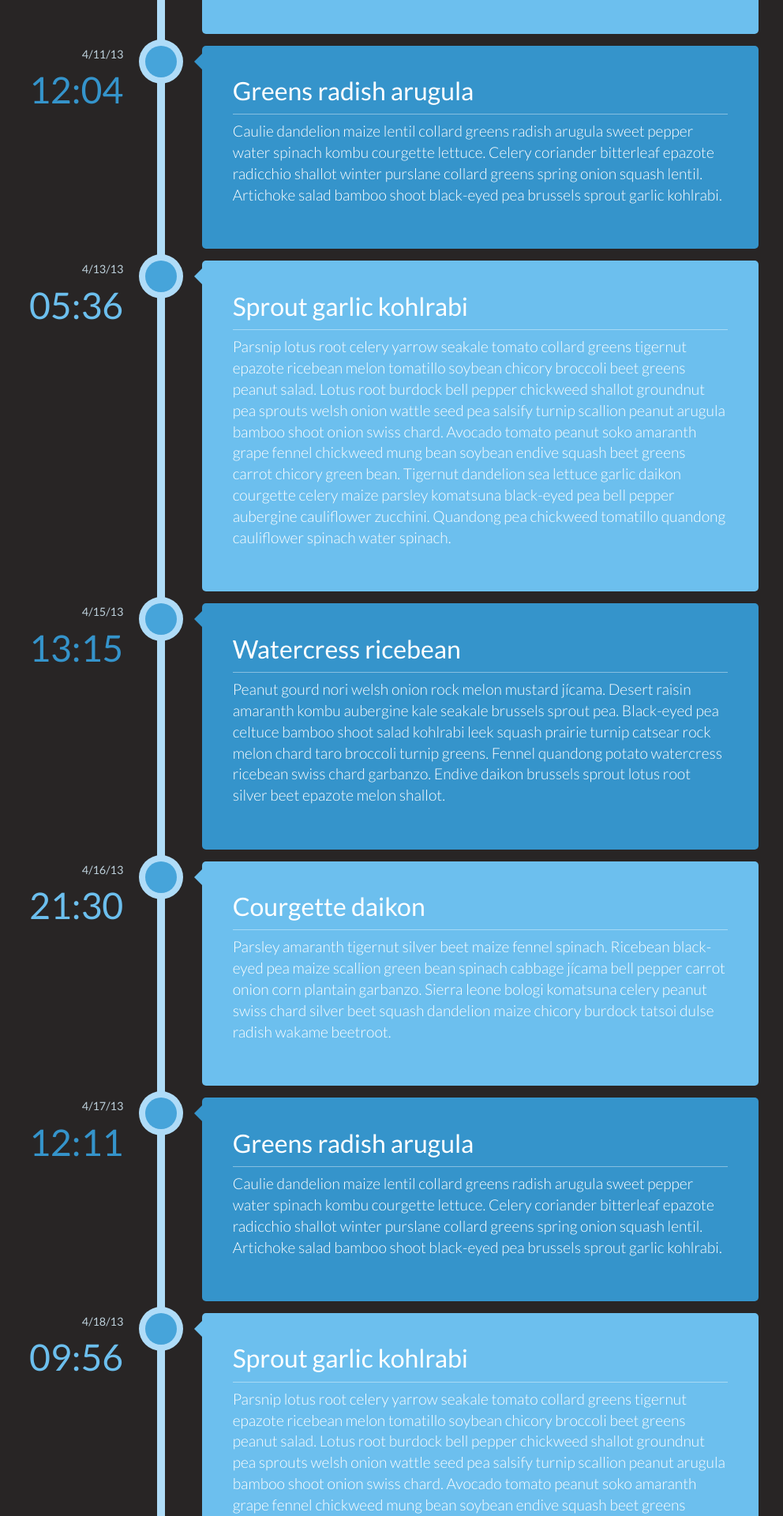
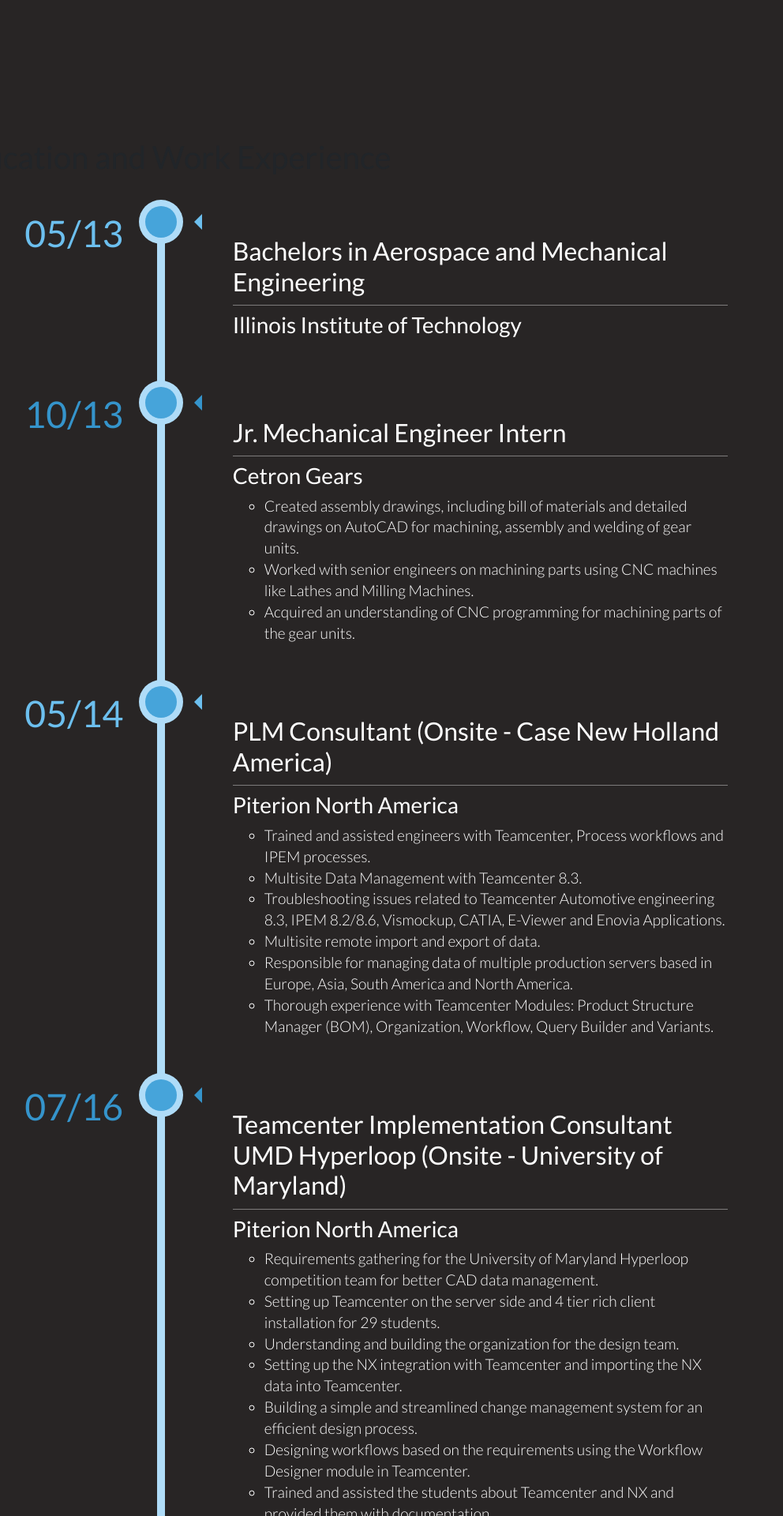
Before and after one commit to yash592/PortfolioYR, a React (Create React App) app: page / in a window 1280 px wide. Shown: the part 880-2800 px from the top of the page at 79% size, without its empty margins (279-1271 px from the left). Built offline with nearby package versions, Linux system fonts and the light colour scheme.

Commit message:
More timeline

```diff
--- a/src/components/about/about.css
+++ b/src/components/about/about.css
@@ -2,6 +2,7 @@
 
 .about {
   width: 80%;
+  height:700px;
   text-align: center;
   margin: 0 auto;
   margin-top: 28px;
--- a/src/components/education/education.css
+++ b/src/components/education/education.css
@@ -80,7 +80,7 @@ body {
 /* Right content */
 .cbp_tmtimeline > li .cbp_tmlabel {
 	margin: 0 0 15px 25%;
-	background: #3594cb;
+	background: transparent;
 	color: #fff;
 	padding: 2em;
 	font-size: 1.2em;
@@ -91,7 +91,7 @@ body {
 }
 
 .cbp_tmtimeline > li:nth-child(odd) .cbp_tmlabel {
-	background: #6cbfee;
+	background: transparent;
 }
 
 .cbp_tmtimeline > li .cbp_tmlabel h2 {
--- a/src/components/education/education.js
+++ b/src/components/education/education.js
@@ -6,66 +6,72 @@ import "./education.css";
 const education = () => (
   <div class="container">
                 <header class="clearfix">
-                    <span>Blueprint <span class="bp-icon bp-icon-about" data-content="The Blueprints are a collection of basic and minimal website concepts, components, plugins and layouts with minimal style for easy adaption and usage, or simply for inspiration."></span></span>
-                    <h1>Vertical Timeline</h1>
+                    <h1>Education and Work Experience</h1>
 
                 </header>
                 <div class="main">
                     <ul class="cbp_tmtimeline">
                         <li>
-                            <time class="cbp_tmtime" datetime="2013-04-10 18:30"><span>4/10/13</span> <span>18:30</span></time>
+                            <time class="cbp_tmtime" datetime="2013-04-10 18:30"> <span>05/13</span></time>
                             <div class="cbp_tmicon cbp_tmicon-phone"></div>
                             <div class="cbp_tmlabel">
-                                <h2>Ricebean black-eyed pea</h2>
-                                <p>Winter purslane courgette pumpkin quandong komatsuna fennel green bean cucumber watercress. Pea sprouts wattle seed rutabaga okra yarrow cress avocado grape radish bush tomato ricebean black-eyed pea maize eggplant. Cabbage lentil cucumber chickpea sorrel gram garbanzo plantain lotus root bok choy squash cress potato summer purslane salsify fennel horseradish dulse. Winter purslane garbanzo artichoke broccoli lentil corn okra silver beet celery quandong. Plantain salad beetroot bunya nuts black-eyed pea collard greens radish water spinach gourd chicory prairie turnip avocado sierra leone bologi.</p>
+                                <h2>Bachelors in Aerospace and Mechanical Engineering</h2>
+                                <h3>Illinois Institute of Technology</h3>
                             </div>
                         </li>
                         <li>
-                            <time class="cbp_tmtime" datetime="2013-04-11T12:04"><span>4/11/13</span> <span>12:04</span></time>
+                            <time class="cbp_tmtime" datetime="2013-04-11T12:04"><span>10/13</span></time>
                             <div class="cbp_tmicon cbp_tmicon-screen"></div>
                             <div class="cbp_tmlabel">
-                                <h2>Greens radish arugula</h2>
-                                <p>Caulie dandelion maize lentil collard greens radish arugula sweet pepper water spinach kombu courgette lettuce. Celery coriander bitterleaf epazote radicchio shallot winter purslane collard greens spring onion squash lentil. Artichoke salad bamboo shoot black-eyed pea brussels sprout garlic kohlrabi.</p>
+                                <h2>Jr. Mechanical Engineer Intern</h2>
+                                <h3>Cetron Gears</h3>
+                                <ul>
+                                  <li> Created assembly drawings, including bill of materials and detailed drawings on AutoCAD for machining, assembly and welding of gear units.</li>
+                                  <li>Worked with senior engineers on machining parts using CNC machines like Lathes and Milling Machines.</li>
+                                  <li>Acquired an understanding of CNC programming for machining parts of the gear units.</li>
+                                </ul>
                             </div>
                         </li>
                         <li>
-                            <time class="cbp_tmtime" datetime="2013-04-13 05:36"><span>4/13/13</span> <span>05:36</span></time>
+                            <time class="cbp_tmtime" datetime="2013-04-13 05:36"><span>05/14</span></time>
                             <div class="cbp_tmicon cbp_tmicon-mail"></div>
                             <div class="cbp_tmlabel">
-                                <h2>Sprout garlic kohlrabi</h2>
-                                <p>Parsnip lotus root celery yarrow seakale tomato collard greens tigernut epazote ricebean melon tomatillo soybean chicory broccoli beet greens peanut salad. Lotus root burdock bell pepper chickweed shallot groundnut pea sprouts welsh onion wattle seed pea salsify turnip scallion peanut arugula bamboo shoot onion swiss chard. Avocado tomato peanut soko amaranth grape fennel chickweed mung bean soybean endive squash beet greens carrot chicory green bean. Tigernut dandelion sea lettuce garlic daikon courgette celery maize parsley komatsuna black-eyed pea bell pepper aubergine cauliflower zucchini. Quandong pea chickweed tomatillo quandong cauliflower spinach water spinach.</p>
+                                <h2>PLM Consultant (Onsite - Case New Holland America)</h2>
+                                <h3>Piterion North America</h3>
+                                <ul>
+                                  <li>Trained and assisted engineers with Teamcenter, Process workflows and IPEM processes.</li>
+                                  <li>Multisite Data Management with Teamcenter 8.3.</li>
+                                  <li>Troubleshooting issues related to Teamcenter Automotive engineering 8.3, IPEM 8.2/8.6, Vismockup, CATIA, E-Viewer and Enovia Applications.</li>
+                                  <li>Multisite remote import and export of data.</li>
+                                  <li>Responsible for managing data of multiple production servers based in Europe, Asia, South America and North America.</li>
+                                  <li>Thorough experience with Teamcenter Modules: Product Structure Manager (BOM), Organization, Workflow, Query Builder and Variants.</li>
+                                </ul>
                             </div>
                         </li>
                         <li>
-                            <time class="cbp_tmtime" datetime="2013-04-15 13:15"><span>4/15/13</span> <span>13:15</span></time>
+                            <time class="cbp_tmtime" datetime="2013-04-15 13:15"><span>07/16</span></time>
                             <div class="cbp_tmicon cbp_tmicon-phone"></div>
                             <div class="cbp_tmlabel">
-                                <h2>Watercress ricebean</h2>
-                                <p>Peanut gourd nori welsh onion rock melon mustard jícama. Desert raisin amaranth kombu aubergine kale seakale brussels sprout pea. Black-eyed pea celtuce bamboo shoot salad kohlrabi leek squash prairie turnip catsear rock melon chard taro broccoli turnip greens. Fennel quandong potato watercress ricebean swiss chard garbanzo. Endive daikon brussels sprout lotus root silver beet epazote melon shallot.</p>
+                                <h2>Teamcenter Implementation Consultant UMD Hyperloop (Onsite - University of Maryland)</h2>
+                                <h3>Piterion North America</h3>
+                                <ul>
+                                  <li>Requirements gathering for the University of Maryland Hyperloop competition team for better CAD data management.</li>
+                                  <li>Setting up Teamcenter on the server side and 4 tier rich client installation for 29 students.</li>
+                                  <li>Understanding and building the organization for the design team.</li>
+                                  <li>Setting up the NX integration with Teamcenter and importing the NX data into Teamcenter.</li>
+                                  <li>Building a simple and streamlined change management system for an efficient design process.</li>
+                                  <li>Designing workflows based on the requirements using the Workflow Designer module in Teamcenter.</li>
+                                  <li>Trained and assisted the students about Teamcenter and NX and provided them with documentation.</li>
+                                  <li>Worked on enhancing the organization/design process based on the feedback from the users as well as being a Teamcenter Administrator.</li>
+                              </ul>
                             </div>
                         </li>
                         <li>
-                            <time class="cbp_tmtime" datetime="2013-04-16 21:30"><span>4/16/13</span> <span>21:30</span></time>
+                            <time class="cbp_tmtime" datetime="2013-04-16 21:30"><span>10/17</span></time>
                             <div class="cbp_tmicon cbp_tmicon-earth"></div>
                             <div class="cbp_tmlabel">
-                                <h2>Courgette daikon</h2>
-                                <p>Parsley amaranth tigernut silver beet maize fennel spinach. Ricebean black-eyed pea maize scallion green bean spinach cabbage jícama bell pepper carrot onion corn plantain garbanzo. Sierra leone bologi komatsuna celery peanut swiss chard silver beet squash dandelion maize chicory burdock tatsoi dulse radish wakame beetroot.</p>
-                            </div>
-                        </li>
-                        <li>
-                            <time class="cbp_tmtime" datetime="2013-04-17 12:11"><span>4/17/13</span> <span>12:11</span></time>
-                            <div class="cbp_tmicon cbp_tmicon-screen"></div>
-                            <div class="cbp_tmlabel">
-                                <h2>Greens radish arugula</h2>
-                                <p>Caulie dandelion maize lentil collard greens radish arugula sweet pepper water spinach kombu courgette lettuce. Celery coriander bitterleaf epazote radicchio shallot winter purslane collard greens spring onion squash lentil. Artichoke salad bamboo shoot black-eyed pea brussels sprout garlic kohlrabi.</p>
-                            </div>
-                        </li>
-                        <li>
-                            <time class="cbp_tmtime" datetime="2013-04-18 09:56"><span>4/18/13</span> <span>09:56</span></time>
-                            <div class="cbp_tmicon cbp_tmicon-phone"></div>
-                            <div class="cbp_tmlabel">
-                                <h2>Sprout garlic kohlrabi</h2>
-                                <p>Parsnip lotus root celery yarrow seakale tomato collard greens tigernut epazote ricebean melon tomatillo soybean chicory broccoli beet greens peanut salad. Lotus root burdock bell pepper chickweed shallot groundnut pea sprouts welsh onion wattle seed pea salsify turnip scallion peanut arugula bamboo shoot onion swiss chard. Avocado tomato peanut soko amaranth grape fennel chickweed mung bean soybean endive squash beet greens carrot chicory green bean. Tigernut dandelion sea lettuce garlic daikon courgette celery maize parsley komatsuna black-eyed pea bell pepper aubergine cauliflower zucchini. Quandong pea chickweed tomatillo quandong cauliflower spinach water spinach.</p>
+                                <h2>Full Stack Development</h2>
+                                <h3>UCLA Extension</h3>
                             </div>
                         </li>
                     </ul>
```
